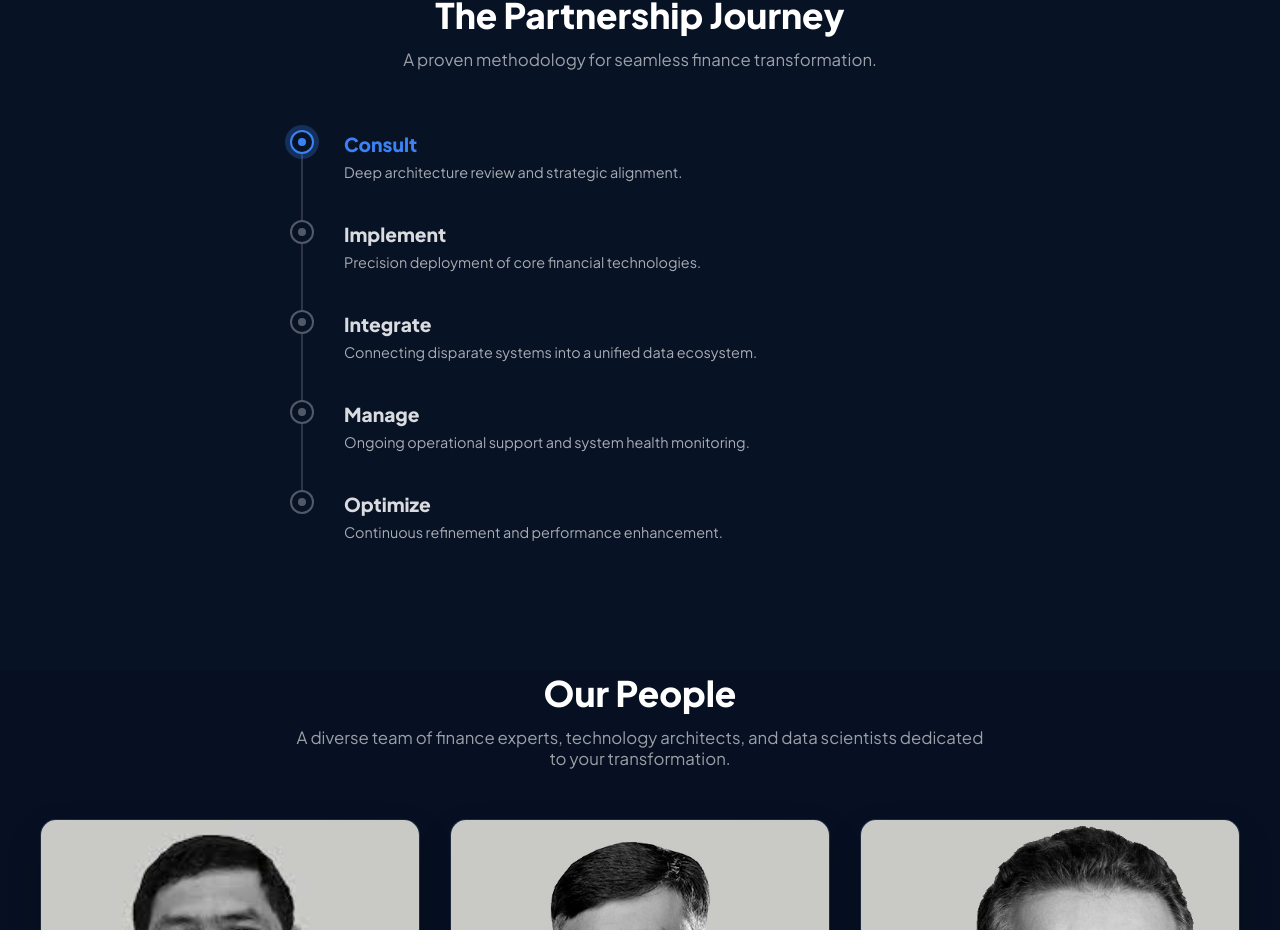
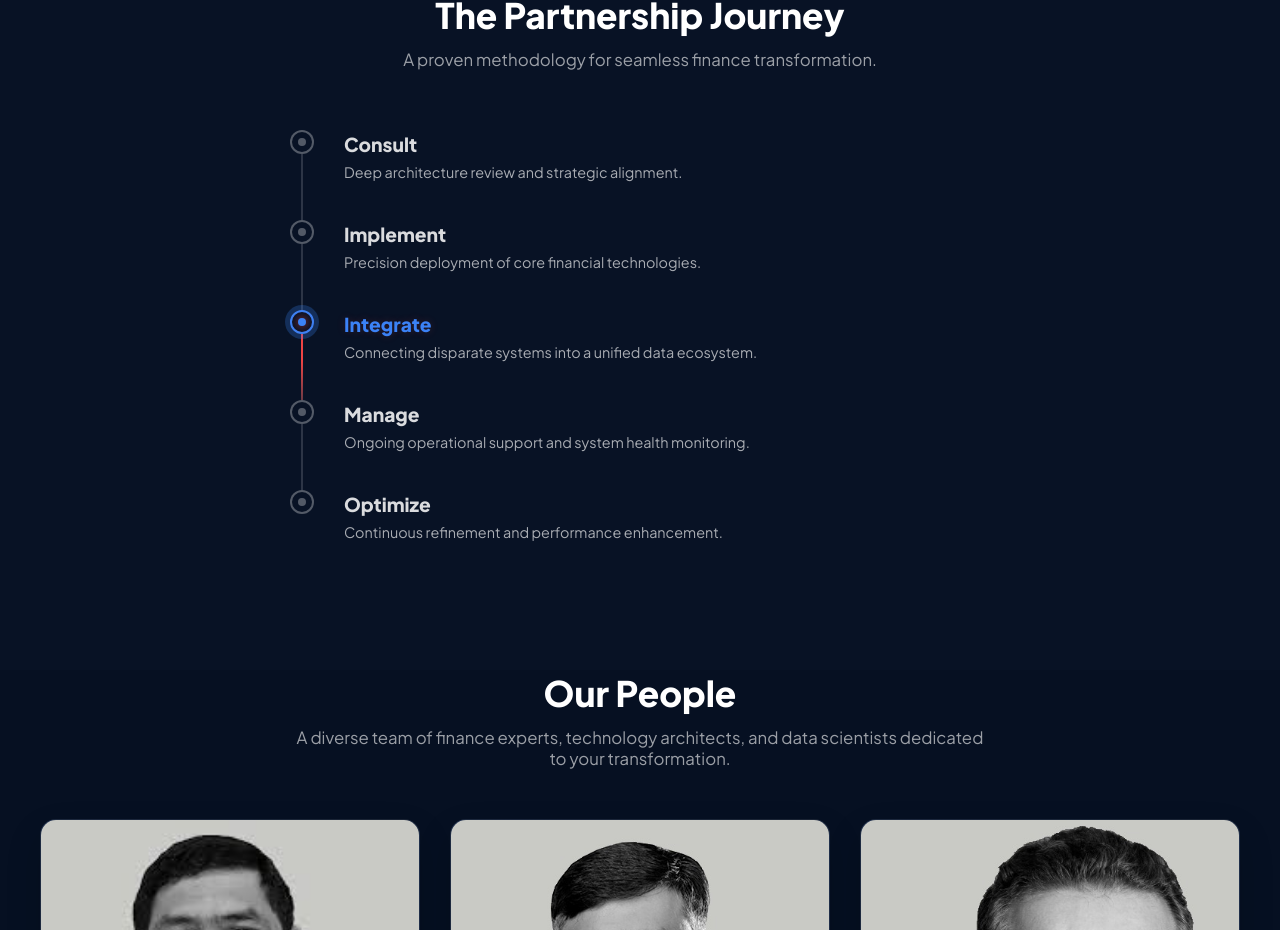
Before and after one commit to Harshit-1309/Gooner_tech, a React (Vite) app: page /about-us in a window 1280 px wide. Shown: the part 2350-3280 px from the top of the page. Built offline with nearby package versions, Linux system fonts and the light colour scheme; the HTML template or start-up script is replaced by a standard one.

Commit message:
feat: Animate Partnership Journey timeline step-by-step with glowing red highlights

```diff
--- a/src/pages/AboutUs.jsx
+++ b/src/pages/AboutUs.jsx
@@ -1,3 +1,4 @@
+import { useState, useEffect } from 'react';
 import Navbar from '../components/Navbar';
 import Footer from '../components/Footer';
 
@@ -38,7 +39,39 @@ const TEAM_MEMBERS = [
   }
 ];
 
+const JOURNEY_STEPS = [
+  {
+    title: 'Consult',
+    desc: 'Deep architecture review and strategic alignment.'
+  },
+  {
+    title: 'Implement',
+    desc: 'Precision deployment of core financial technologies.'
+  },
+  {
+    title: 'Integrate',
+    desc: 'Connecting disparate systems into a unified data ecosystem.'
+  },
+  {
+    title: 'Manage',
+    desc: 'Ongoing operational support and system health monitoring.'
+  },
+  {
+    title: 'Optimize',
+    desc: 'Continuous refinement and performance enhancement.'
+  }
+];
+
 export default function AboutUs() {
+  const [activeIndex, setActiveIndex] = useState(0);
+
+  useEffect(() => {
+    const interval = setInterval(() => {
+      setActiveIndex((prevIndex) => (prevIndex + 1) % JOURNEY_STEPS.length);
+    }, 3000); // Shift active step every 3 seconds
+    return () => clearInterval(interval);
+  }, []);
+
   return (
     <main className="app-container app-container--about">
       {/* Transparent Global Navbar Header */}
@@ -230,84 +263,23 @@ export default function AboutUs() {
           </p>
 
           <div className="about-journey__timeline">
-            {/* Timeline Item 1 */}
-            <div className="about-journey__item about-journey__item--active">
-              <div className="about-journey__node-wrap">
-                <div className="about-journey__node">
-                  <div className="about-journey__node-inner" />
+            {JOURNEY_STEPS.map((step, index) => (
+              <div
+                key={step.title}
+                className={`about-journey__item ${activeIndex === index ? 'about-journey__item--active' : ''}`}
+              >
+                <div className="about-journey__node-wrap">
+                  <div className="about-journey__node">
+                    <div className="about-journey__node-inner" />
+                  </div>
+                  {index < JOURNEY_STEPS.length - 1 && <div className="about-journey__line-segment" />}
                 </div>
-                <div className="about-journey__line-segment" />
-              </div>
-              <div className="about-journey__content">
-                <h3 className="about-journey__step-title">Consult</h3>
-                <p className="about-journey__step-desc">
-                  Deep architecture review and strategic alignment.
-                </p>
-              </div>
-            </div>
-
-            {/* Timeline Item 2 */}
-            <div className="about-journey__item">
-              <div className="about-journey__node-wrap">
-                <div className="about-journey__node">
-                  <div className="about-journey__node-inner" />
-                </div>
-                <div className="about-journey__line-segment" />
-              </div>
-              <div className="about-journey__content">
-                <h3 className="about-journey__step-title">Implement</h3>
-                <p className="about-journey__step-desc">
-                  Precision deployment of core financial technologies.
-                </p>
-              </div>
-            </div>
-
-            {/* Timeline Item 3 */}
-            <div className="about-journey__item">
-              <div className="about-journey__node-wrap">
-                <div className="about-journey__node">
-                  <div className="about-journey__node-inner" />
-                </div>
-                <div className="about-journey__line-segment" />
-              </div>
-              <div className="about-journey__content">
-                <h3 className="about-journey__step-title">Integrate</h3>
-                <p className="about-journey__step-desc">
-                  Connecting disparate systems into a unified data ecosystem.
-                </p>
-              </div>
-            </div>
-
-            {/* Timeline Item 4 */}
-            <div className="about-journey__item">
-              <div className="about-journey__node-wrap">
-                <div className="about-journey__node">
-                  <div className="about-journey__node-inner" />
-                </div>
-                <div className="about-journey__line-segment" />
-              </div>
-              <div className="about-journey__content">
-                <h3 className="about-journey__step-title">Manage</h3>
-                <p className="about-journey__step-desc">
-                  Ongoing operational support and system health monitoring.
-                </p>
-              </div>
-            </div>
-
-            {/* Timeline Item 5 */}
-            <div className="about-journey__item">
-              <div className="about-journey__node-wrap">
-                <div className="about-journey__node">
-                  <div className="about-journey__node-inner" />
+                <div className="about-journey__content">
+                  <h3 className="about-journey__step-title">{step.title}</h3>
+                  <p className="about-journey__step-desc">{step.desc}</p>
                 </div>
               </div>
-              <div className="about-journey__content">
-                <h3 className="about-journey__step-title">Optimize</h3>
-                <p className="about-journey__step-desc">
-                  Continuous refinement and performance enhancement.
-                </p>
-              </div>
-            </div>
+            ))}
           </div>
         </div>
       </section>
```
Also changed, not shown: src/index.css, 1 other file (tests, documents, lock files or other folders).
